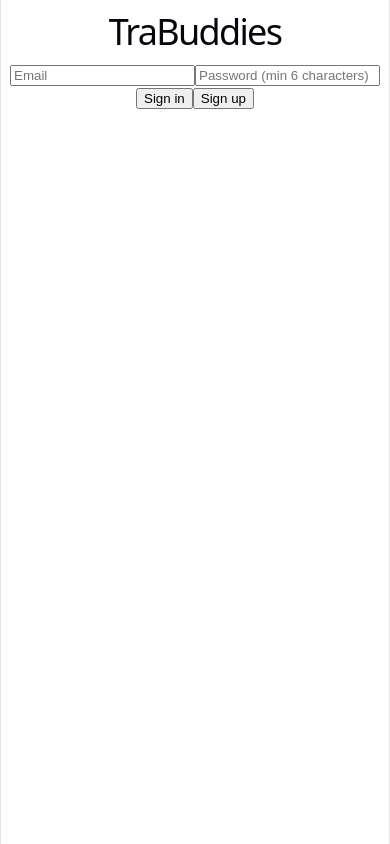
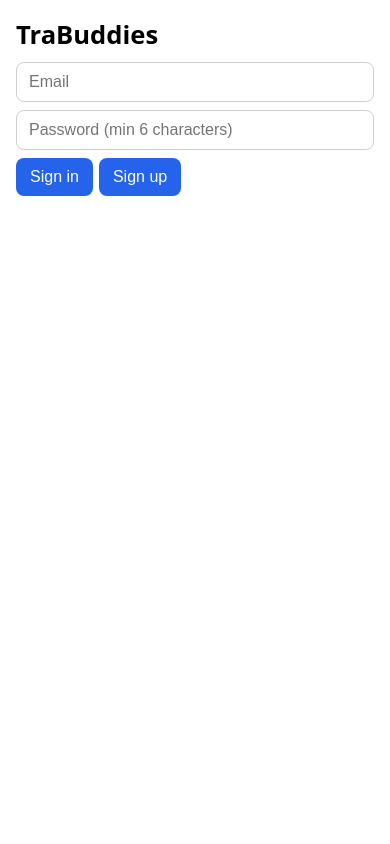
Before and after one commit to 308jh/trabuddies, a React (Vite) app: page / in a window 390 px wide. Built offline with nearby package versions, Linux system fonts and the light colour scheme; no server answers.

Commit message:
Add mobile-friendly styling

```diff
--- a/src/index.css
+++ b/src/index.css
@@ -1,64 +1,10 @@
 :root {
-  --text: #6b6375;
-  --text-h: #08060d;
-  --bg: #fff;
-  --border: #e5e4e7;
-  --code-bg: #f4f3ec;
-  --accent: #aa3bff;
-  --accent-bg: rgba(170, 59, 255, 0.1);
-  --accent-border: rgba(170, 59, 255, 0.5);
-  --social-bg: rgba(244, 243, 236, 0.5);
-  --shadow:
-    rgba(0, 0, 0, 0.1) 0 10px 15px -3px, rgba(0, 0, 0, 0.05) 0 4px 6px -2px;
-
-  --sans: system-ui, 'Segoe UI', Roboto, sans-serif;
-  --heading: system-ui, 'Segoe UI', Roboto, sans-serif;
-  --mono: ui-monospace, Consolas, monospace;
-
-  font: 18px/145% var(--sans);
-  letter-spacing: 0.18px;
+  font-family: system-ui, -apple-system, 'Segoe UI', Roboto, sans-serif;
+  line-height: 1.5;
   color-scheme: light dark;
-  color: var(--text);
-  background: var(--bg);
-  font-synthesis: none;
-  text-rendering: optimizeLegibility;
-  -webkit-font-smoothing: antialiased;
-  -moz-osx-font-smoothing: grayscale;
-
-  @media (max-width: 1024px) {
-    font-size: 16px;
-  }
 }
 
-@media (prefers-color-scheme: dark) {
-  :root {
-    --text: #9ca3af;
-    --text-h: #f3f4f6;
-    --bg: #16171d;
-    --border: #2e303a;
-    --code-bg: #1f2028;
-    --accent: #c084fc;
-    --accent-bg: rgba(192, 132, 252, 0.15);
-    --accent-border: rgba(192, 132, 252, 0.5);
-    --social-bg: rgba(47, 48, 58, 0.5);
-    --shadow:
-      rgba(0, 0, 0, 0.4) 0 10px 15px -3px, rgba(0, 0, 0, 0.25) 0 4px 6px -2px;
-  }
-
-  #social .button-icon {
-    filter: invert(1) brightness(2);
-  }
-}
-
-#root {
-  width: 1126px;
-  max-width: 100%;
-  margin: 0 auto;
-  text-align: center;
-  border-inline: 1px solid var(--border);
-  min-height: 100svh;
-  display: flex;
-  flex-direction: column;
+* {
   box-sizing: border-box;
 }
 
@@ -66,46 +12,74 @@ body {
   margin: 0;
 }
 
-h1,
-h2 {
-  font-family: var(--heading);
-  font-weight: 500;
-  color: var(--text-h);
+/* the whole app is one centered column, like a phone screen */
+#root {
+  max-width: 480px;
+  margin: 0 auto;
+  padding: 16px;
 }
 
-h1 {
-  font-size: 56px;
-  letter-spacing: -1.68px;
-  margin: 32px 0;
-  @media (max-width: 1024px) {
-    font-size: 36px;
-    margin: 20px 0;
-  }
+h1 { font-size: 1.6rem; margin: 0 0 4px; }
+h2 { font-size: 1.3rem; margin: 20px 0 8px; }
+h3 { font-size: 1.05rem; margin: 24px 0 8px; }
+
+/* 16px stops iPhones from zooming in when you tap a field */
+input, select {
+  width: 100%;
+  font-size: 16px;
+  padding: 10px 12px;
+  margin: 4px 0;
+  border: 1px solid #8886;
+  border-radius: 8px;
+  background: transparent;
+  color: inherit;
 }
-h2 {
-  font-size: 24px;
-  line-height: 118%;
-  letter-spacing: -0.24px;
-  margin: 0 0 8px;
-  @media (max-width: 1024px) {
-    font-size: 20px;
-  }
+
+input[type='checkbox'] {
+  width: auto;
+  margin-right: 6px;
 }
-p {
+
+button {
+  font-size: 16px;
+  padding: 10px 14px;
+  margin: 4px 6px 4px 0;
+  border: 0;
+  border-radius: 8px;
+  background: #2563eb;
+  color: white;
+  cursor: pointer;
+}
+
+button:active {
+  opacity: 0.8;
+}
+
+ul {
+  list-style: none;
+  padding: 0;
   margin: 0;
 }
 
-code,
-.counter {
-  font-family: var(--mono);
-  display: inline-flex;
-  border-radius: 4px;
-  color: var(--text-h);
+li {
+  padding: 10px 12px;
+  margin: 6px 0;
+  border: 1px solid #8886;
+  border-radius: 8px;
 }
 
-code {
-  font-size: 15px;
-  line-height: 135%;
-  padding: 4px 8px;
-  background: var(--code-bg);
+/* trip names in the list: look like a tappable row, not a blue button */
+li > button:only-child {
+  width: 100%;
+  text-align: left;
+  background: transparent;
+  color: inherit;
+  padding: 0;
+  margin: 0;
+  font-weight: 600;
 }
+
+label {
+  display: inline-block;
+  margin: 4px 12px 4px 0;
+}
```
